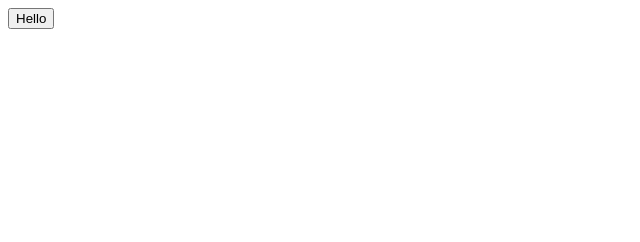
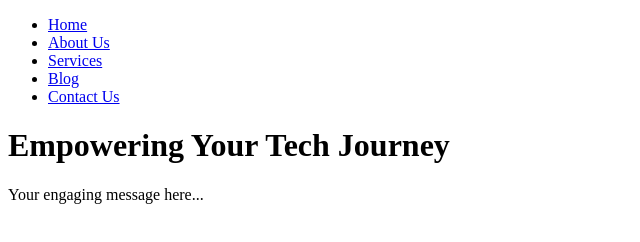
Before and after one commit to Alfie11W/AW-Studios-Website, a plain HTML site: page index.html in a window 1280 px wide. Shown: the whole page, without its empty margins (0-640 px from the left). Drawn offline with Linux system fonts and the light colour scheme.

Commit message:
Update index.html

```diff
--- a/index.html
+++ b/index.html
@@ -1 +1,63 @@
-<button>Hello</button>
+<!DOCTYPE html>
+<html lang="en">
+<head>
+    <meta charset="UTF-8">
+    <title>AW Studios - Empowering Your Tech Journey</title>
+    <!-- Add your CSS link or internal styles here -->
+    <style>
+        /* Your CSS styles go here */
+    </style>
+</head>
+<body>
+
+    <!-- Header Section -->
+    <header>
+        <nav>
+            <ul>
+                <li><a href="#home">Home</a></li>
+                <li><a href="#about">About Us</a></li>
+                <li><a href="#services">Services</a></li>
+                <li><a href="#blog">Blog</a></li>
+                <li><a href="#contact">Contact Us</a></li>
+            </ul>
+        </nav>
+        <!-- Hero Section with Image/Video -->
+        <div class="hero">
+            <!-- Your hero content goes here -->
+            <h1>Empowering Your Tech Journey</h1>
+            <p>Your engaging message here...</p>
+        </div>
+    </header>
+
+    <!-- About Us Section -->
+    <section id="about">
+        <!-- Content about the company -->
+    </section>
+
+    <!-- Services Section -->
+    <section id="services">
+        <!-- Details about services offered -->
+    </section>
+
+    <!-- Testimonials Section -->
+    <section id="testimonials">
+        <!-- Testimonials and success stories -->
+    </section>
+
+    <!-- Blog Section -->
+    <section id="blog">
+        <!-- Recent blog posts -->
+    </section>
+
+    <!-- Contact Us Section -->
+    <section id="contact">
+        <!-- Contact form and information -->
+    </section>
+
+    <!-- Footer Section -->
+    <footer>
+        <!-- Footer content -->
+    </footer>
+
+</body>
+</html>
```
